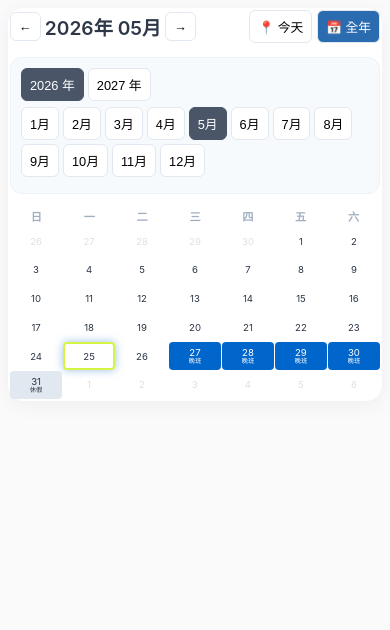
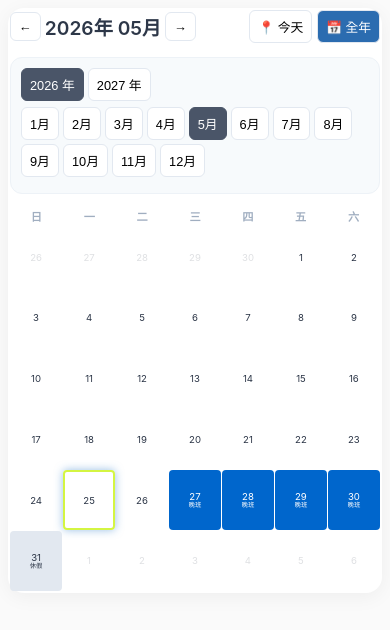
Before and after one commit to CHILL-HI/wschedule, a plain HTML site: page index.html in a window 390 px wide. Drawn offline with Linux system fonts and the light colour scheme.

Commit message:
Add files via upload

```diff
--- a/index.html
+++ b/index.html
@@ -166,8 +166,8 @@ body{
     align-items:center;
 
     font-size:.70rem;
-    padding:1px 0;
-    height:55px;
+    padding:4px 0;
+    min-height:70px;
 }
 
 /* today */
@@ -199,7 +199,8 @@ border:2px solid #d4f542;
 .shift-freeze{ background:#FF9797; }
 @media (max-width: 420px){
     .day-cell{
-        height:28px;
+        min-height:60px;
+
         font-size:.6rem;
     }
 
```
